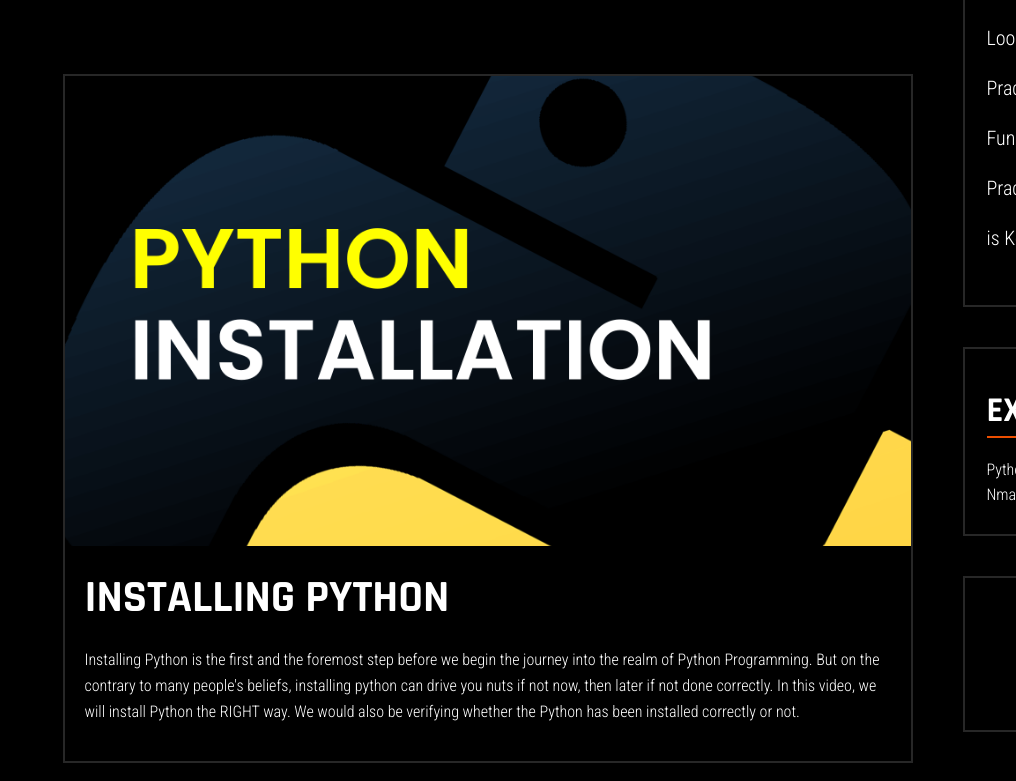
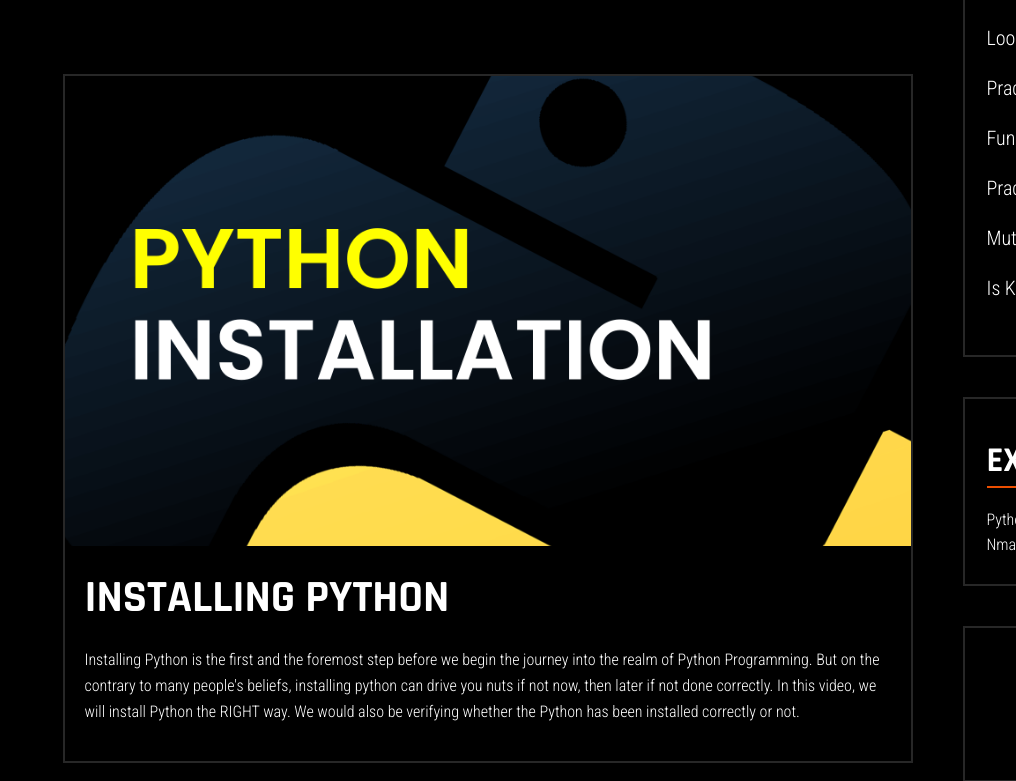
Before and after one commit to P0intMaN/zbunker-website, a Flask app: page /learn/python-programming in a window 1280 px wide. Shown: the part 1143-1924 px from the top of the page, without its empty margins (264-1280 px from the left). Run offline with Flask 2, Linux system fonts and the light colour scheme; some libraries are stand-ins or nearby versions.

Commit message:
Add(python.html): Content videos

```diff
--- a/zbunker/templates/python.html
+++ b/zbunker/templates/python.html
@@ -194,6 +194,19 @@
 
               <!-- video16 -->
               <div class="video" id="pyth16">
+                <img src="../static/img/python/pythonmu.png">
+                <div class="post-section" style="padding-top:30px;">
+                  <div class="heading" style="font-size:45px;line-height: 45px;"><a class="venobox" data-autoplay="true" data-vbtype="video" href="https://youtu.be/vN-y-uWZX9g">Mutables & Immutables</a></div>
+                  <div class="post-desc">
+                    <p class="post-desc-content">n this video, we will be looking at the mutability and immutability behavior of datatypes and objects. This is one of those concepts that trips many beginner level programmers off.
+
+                      Mutable objects can change the state or contents after being assigned to a variable while immutable objects cannot. Watch and learn this concept with a rich example to make sure you understand this concept really well</p>
+                  </div>
+                </div>
+              </div>
+
+              <!-- video17 -->
+              <div class="video" id="pyth17">
                 <img src="../static/img/python/pythonis.png">
                 <div class="post-section" style="padding-top:30px;">
                   <div class="heading" style="font-size:45px;line-height: 45px;"><a class="venobox" data-autoplay="true" data-vbtype="video" href="https://youtu.be/eip6PnCk67g">is Keyword</a></div>
@@ -238,7 +251,8 @@
                       <li><a href="#pyth13">Practice Question: Loops, Lists, Tuples</a></li>
                       <li><a href="#pyth14">Functions</a></li>
                       <li><a href="#pyth15">Practice Question: Functions</a></li>
-                      <li><a href="#pyth16">is Keyword</a></li>
+                      <li><a href="#pyth16">Mutables & Immutables</a></li>
+                      <li><a href="#pyth17">Is Keyword</a></li>
                     </ul>                                                                                                                                                                                                                                     </ul>
                   </div>
                 </div>
```
